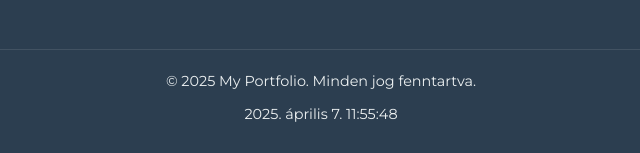
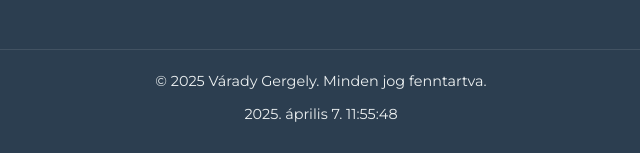
Before and after one commit to Gergely18/portfolio, a plain HTML site: page index.html in a window 1280 px wide. Shown: the part 5091-5244 px from the top of the page, 319-959 px from the left. Drawn offline with Linux system fonts and the light colour scheme.

Commit message:
Update index.html

```diff
--- a/index.html
+++ b/index.html
@@ -242,7 +242,7 @@
                 </div>
             </div>
             <div class="footer-bottom">
-                <p>&copy; <span id="current-year"></span> My Portfolio. Minden jog fenntartva.</p>
+                <p>&copy; <span id="current-year"></span> Várady Gergely. Minden jog fenntartva.</p>
                 <p id="datetime"></p>
             </div>
         </div>
```
